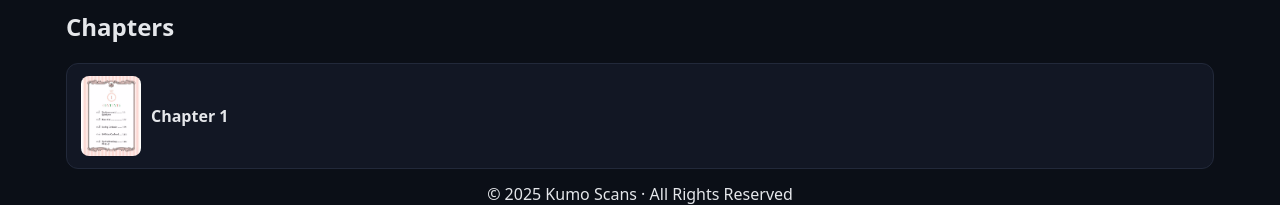
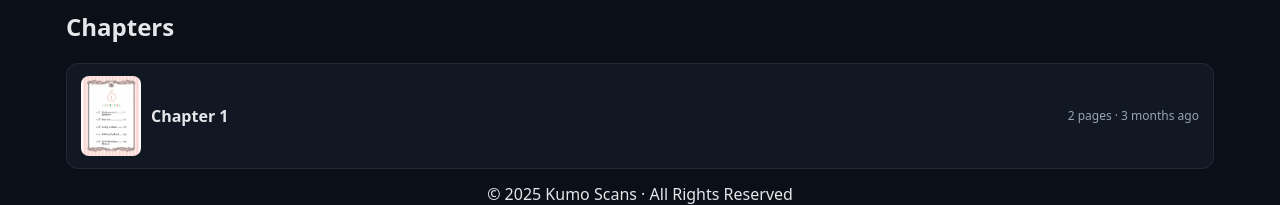
Before and after one commit to haruki-sora/kumoscans, a Flask app: page /manga/the-quintessential-quintuplets in a window 1280 px wide. Shown: the part 611-816 px from the top of the page. Run offline with Flask 3, Linux system fonts and the light colour scheme.

Commit message:
small improvements

```diff
--- a/static/css/styles.css
+++ b/static/css/styles.css
@@ -214,6 +214,11 @@ a{color:inherit}
   flex-shrink:0;
 }
 
+.chapter-meta{
+  font-size:12px;
+  color:var(--muted);
+  white-space:nowrap;
+}
 
 /* -------- Reader -------- */
 .reader-header,.reader-footer{display:flex;justify-content:space-between;align-items:center;gap:12px;margin:12px 0}
--- a/templates/manga_detail.html
+++ b/templates/manga_detail.html
@@ -61,6 +61,13 @@
             {{ ch.display_title }}
           </span>
         </div>
+
+        <span class="chapter-meta">
+          {{ ch.pages|length }} pages
+          {% if ch.updated is defined %}
+            · {{ naturaltime(ch.updated) }}
+          {% endif %}
+        </span>
       </a>
     </li>
   {% endfor %}
```
